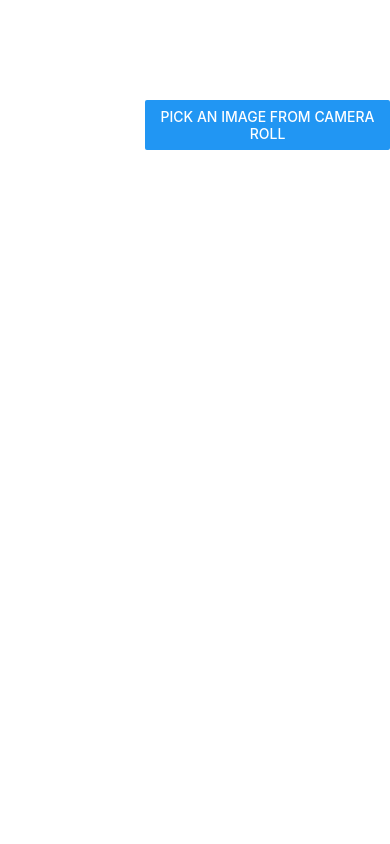
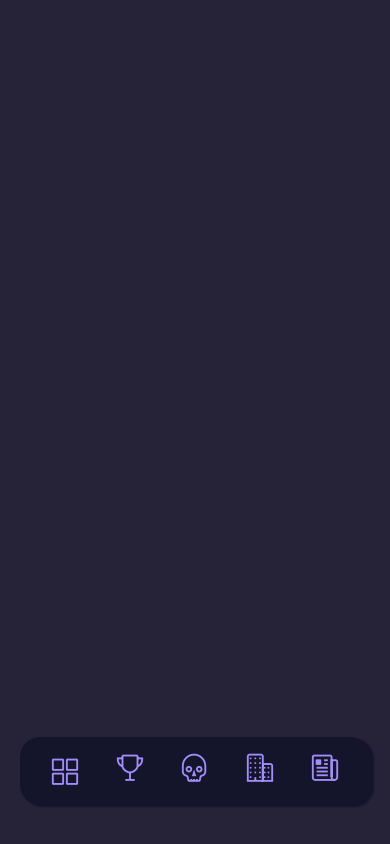
Before and after one commit to ImJPeti/EsportManager, a React Native app: screen / in a window 390 px wide. Built offline with nearby package versions, Linux system fonts and the light colour scheme.

Commit message:
Footer design

```diff
--- a/App.js
+++ b/App.js
@@ -2,12 +2,14 @@
 import { StyleSheet, Text, View } from 'react-native';
 import Camera from './components/camera.js';
 import * as React from "react";
+import NavBar from './components/navBar.js';
 
 export default function App() {
   return (
     <View style={styles.container}>
-      <Camera />
+      {/*  <Camera />*/}
       <StatusBar style="auto" />
+      <NavBar />
     </View>
   );
 }
@@ -15,8 +17,9 @@
 const styles = StyleSheet.create({
   container: {
     flex: 1,
-    backgroundColor: '#fff',
-    alignItems: 'center',
-    justifyContent: 'center',
+    backgroundColor: "#262338",
+    alignItems: "center",
+    justifyContent: "center",
+    position: "relative",
   },
 });
--- /dev/null
+++ b/components/navBar.js
@@ -0,0 +1,102 @@
+import {
+  View,
+  Text,
+  Button,
+  SafeAreaView,
+  TouchableOpacity,
+  Image,
+  StyleSheet,
+  ViewComponent,
+  Platform,
+  Animated,
+} from "react-native";
+import React, { useLayoutEffect, useRef, useState, useEffect } from "react";
+import { AntDesign, Entypo, Ionicons } from "@expo/vector-icons";
+
+
+export default function NavBar() {
+  return (
+    <View style={styles.View}>
+      <View style={styles.bottomnav}>
+        <TouchableOpacity
+          style={styles.TouchableOpacity}
+          onPress={() => navigation.navigate("MyProfile")}
+        >
+          <Ionicons
+            name="grid-outline"
+            size={30}
+            color="#A18DF9"
+            style={styles.TouchableOpacity}
+          />
+        </TouchableOpacity>
+
+        <TouchableOpacity onPress={() => navigation.navigate("Cab")}>
+          <Ionicons
+            name="trophy-outline"
+            size={30}
+            color="#A18DF9"
+            style={styles.TouchableOpacity}
+          />
+        </TouchableOpacity>
+        <TouchableOpacity
+          style={styles.TouchableOpacity}
+          onPress={() => navigation.navigate("Chat")}
+        >
+          <Ionicons name="skull-outline" size={30} color="#A18DF9" />
+        </TouchableOpacity>
+        <TouchableOpacity
+          style={styles.TouchableOpacity}
+          onPress={() => navigation.navigate("Chat")}
+        >
+          <Ionicons name="business-outline" size={30} color="#A18DF9" />
+        </TouchableOpacity>
+        <TouchableOpacity
+          style={styles.TouchableOpacity}
+          onPress={() => navigation.navigate("Chat")}
+        >
+          <Ionicons name="newspaper-outline" size={30} color="#A18DF9" />
+        </TouchableOpacity>
+      </View>
+    </View>
+  );
+}
+const styles = StyleSheet.create({
+  TouchableOpacity: {
+    marginTop: 7,
+  },
+
+  View: {
+    alignItems: "center",
+    position: "absolute",
+    bottom: 20,
+    padding: 5,
+    backgroundColor: "#14142A",
+    height: "8%",
+    marginLeft: "auto",
+    marginRight: "auto",
+    borderBottomColor: "black",
+    borderTopColor: "black",
+    width: "90%",
+    borderRadius: 20,
+    marginBottom: "5%",
+    shadowColor: "#14142A",
+    shadowOffset: { width: 3, height: 2 },
+    shadowOpacity: 2,
+    shadowRadius: 2,
+  },
+
+  SafeAreaView: {
+    flex: 1,
+    backgroundColor: "white",
+    height: "100%",
+  },
+
+  bottomnav: {
+    flexDirection: "row",
+    alignContent: "center",
+    alignItems: "center",
+    alignSelf: "center",
+    justifyContent: "space-between",
+    width: "85%",
+  },
+});
--- a/package.json
+++ b/package.json
@@ -9,13 +9,17 @@
     "web": "expo start --web"
   },
   "dependencies": {
+    "@expo/vector-icons": "^13.0.0",
+    "@react-navigation/core": "^6.4.7",
     "expo": "~48.0.4",
     "expo-image-picker": "^14.1.1",
     "expo-status-bar": "~1.4.4",
+    "ionicons": "^6.1.3",
     "react": "18.2.0",
     "react-native": "0.71.3",
     "react-native-camera": "^4.2.1",
     "react-native-image-picker": "^5.1.0",
+    "react-native-ionicons": "^4.6.5",
     "react-native-text-recognition": "^1.0.0",
     "rn-text-detector": "^0.0.8",
     "tesseract.js": "^4.0.2"
```
Also changed, not shown: 1 other file (tests, documents, lock files or other folders).
